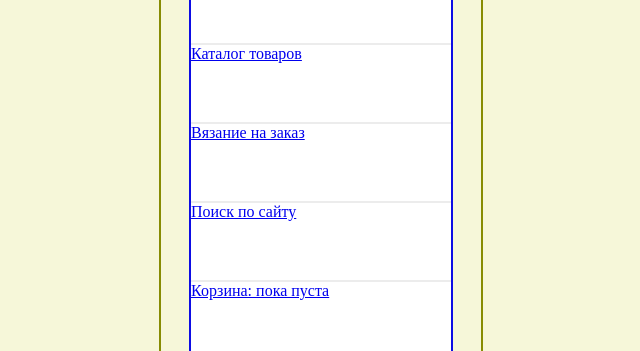
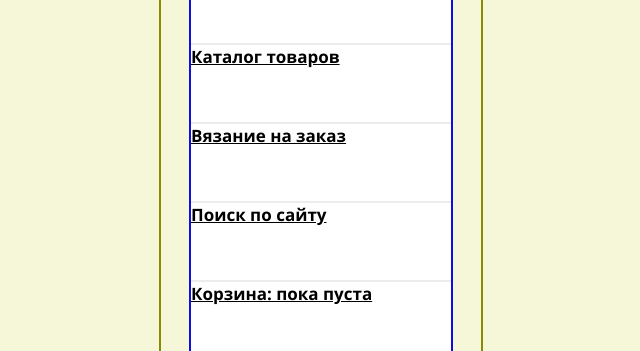
Before and after one commit to Trixxx57/mishka, a website: page src/index.html in a window 1280 px wide. Shown: the part 34-385 px from the top of the page, without its empty margins (319-959 px from the left). Drawn offline with Linux system fonts and the light colour scheme; files whose address does not match are found by name.

Commit message:
поправил style.less

```diff
--- a/src/less/style.less
+++ b/src/less/style.less
@@ -4,7 +4,7 @@
 @import "main-styles.less";
 @import "/blocks/header.less";
 @import "/blocks/main-menu.less";
-@import "/blocks/text.less";
+@import "/blocks/font.less";
 @import "/blocks/secondary-menu.less";
 @import "/blocks/week-commodity.less";
 @import "/blocks/section-table.less";
```
Also changed, not shown: src/css/style.css.
